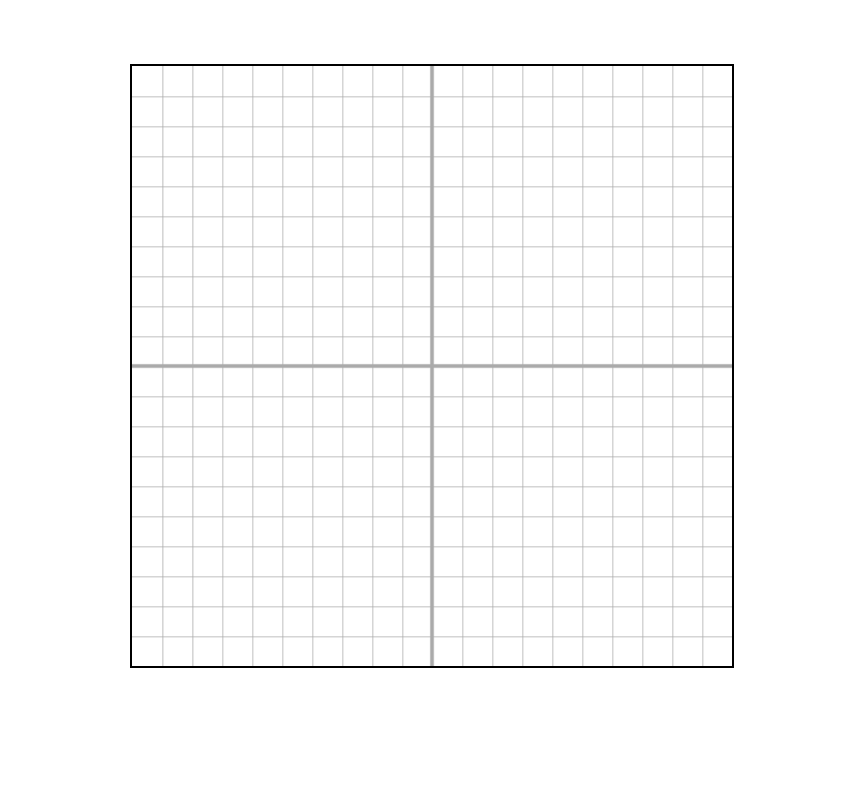
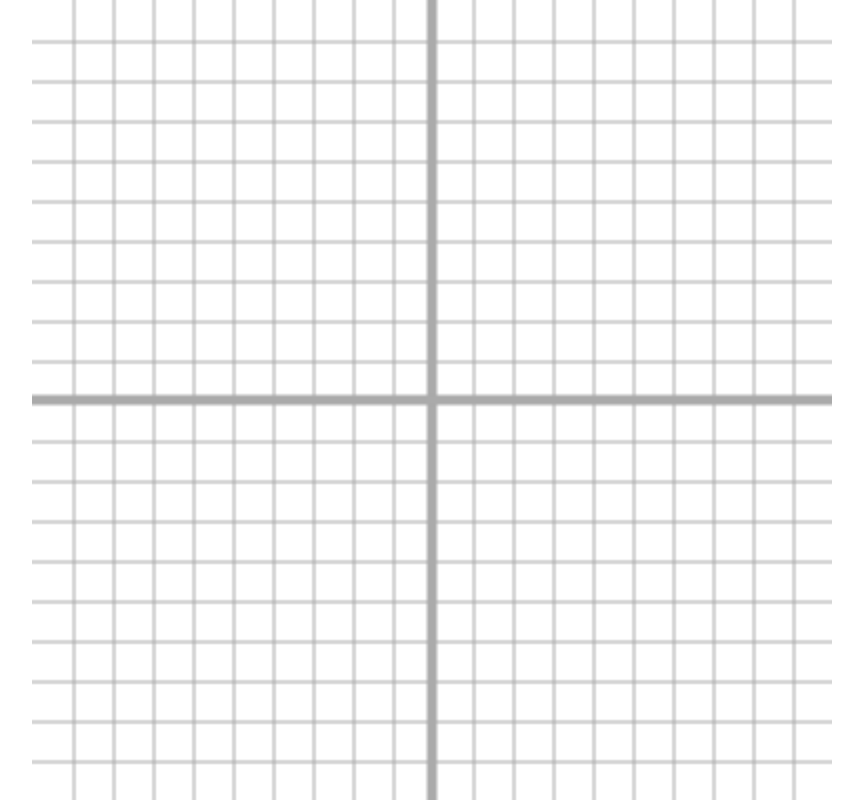
Before and after one commit to MyLoveStory/cartesian, a plain HTML site: page index.html in a window 1280 px wide. Shown: the whole page, without its empty margins (208-1071 px from the left). Drawn offline with Linux system fonts and the light colour scheme.

Commit message:
adjustments

```diff
--- a/index.html
+++ b/index.html
@@ -7,8 +7,7 @@
 
 <style type="text/css" media="all">
 
-*{ padding: 0px; margin: 0px; height:100%; }
-
+*{ padding: 0px; margin: 0px; height:100%; border:0px; }
 
 #main{
   text-align: center;
@@ -16,10 +15,6 @@
 }
 
 #cart{
-  height:600px;
-  width :600px;
-  border:2px solid #000;
-  margin-top:5%;
 }
 
 </style>
@@ -30,7 +25,7 @@
 
 <div id='main'>
 
-  <canvas id='cart' height='800' width='800'></canvas>
+  <canvas id='cart' height='400' width='400'></canvas>
 
 </div>
 
```
